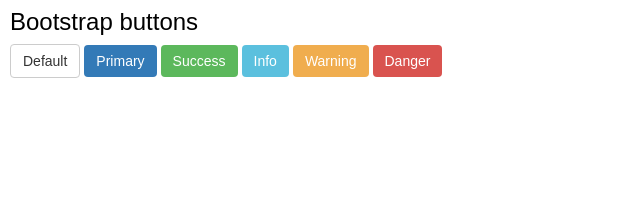
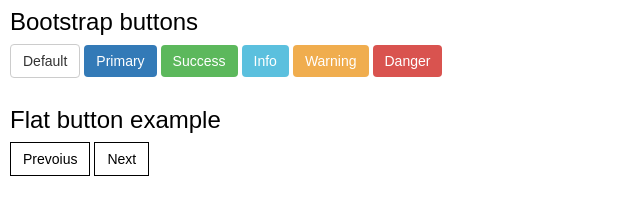
Before and after one commit to SzokeFerenc/common-html-css-components, a plain HTML site: page index.html in a window 1280 px wide. Shown: the whole page, without its empty margins (0-640 px from the left). Drawn offline with nearby package versions, Linux system fonts and the light colour scheme.

Commit message:
flat buttons added

```diff
--- a/index.html
+++ b/index.html
@@ -8,6 +8,7 @@
         <link rel="stylesheet" type="text/css" href="style.css">
     </head>
     <body>
+        <section>
             <h3>Bootstrap buttons</h3>
             <a href="#" class="btn btn-default">Default</a>
             <a href="#" class="btn btn-primary">Primary</a>
@@ -15,5 +16,13 @@
             <a href="#" class="btn btn-info">Info</a>
             <a href="#" class="btn btn-warning">Warning</a>
             <a href="#" class="btn btn-danger">Danger</a>
+        </section>
+
+        <section>
+            <h3>Flat button example</h3>
+            <a href="#" class="flt-btn">Prevoius</a>
+            <a href="#" class="flt-btn">Next</a>
+        </section>
+
     </body>
 </html>
--- a/style.css
+++ b/style.css
@@ -1,4 +1,4 @@
-body{
+section {
     padding: 10px;
 }
 
@@ -88,3 +88,27 @@ h3 {
     background-color: #c9302c;
     border: #ac2925;
 }
+
+/*Flat buttons*/
+
+.flt-btn {
+    display: inline-block;
+    text-decoration: none;
+    font-family: Arial, sans-serif;
+    text-align: center;
+    font-size: 14px;
+    line-height: 1.42857143;
+    padding: 6px 12px;
+    margin-bottom: 10px;
+    border: 1px solid ;
+    white-space: nowrap;
+    vertical-align: middle;
+    background-color: white;
+    color: rgb(0, 0, 0);
+}
+
+.flt-btn:hover {
+    color: #ffffff;
+    background-color: rgb(0, 0, 0);
+    transition: all 0.2s ease-in-out;
+}
```
Lines whose indentation alone changed are shown as unchanged.
